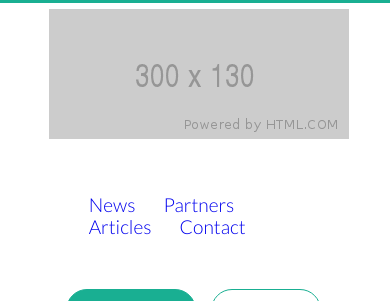
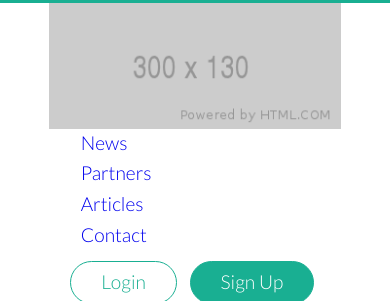
Before and after one commit to AlexandruSte/CrisisContainmentService, a PHP site: page /views/news.html in a window 390 px wide. Shown: the top 301 px of the page. Run offline with PHP 8.4, Linux system fonts and the light colour scheme.

Commit message:
Added responsible header

```diff
--- a/style/global.css
+++ b/style/global.css
@@ -56,30 +56,28 @@ h2 {
     position: fixed;
     width: 100%;
     border-top: #19af92 3px solid;
+    z-index: 99;
 }
 
 header {
+    display:flex;
+    justify-content: left;
     width: 75%;
     margin: 0 auto;
-    padding-top: 5px;
+    padding-top: 0.5%;
 }
 
-header > a {
-    float: right;
-    margin-top: 50px;
-    margin-right: 20px;
+#logo {
+    width:100%;
 }
 
-#logo-link {
-    float: left;
-    margin-top: 4px;
+header > .user-info {
+    margin:auto;
 }
 
-header > img {
-    width: 250px;
-    height: 120px;
-    display: inline;
-    float: left;
+header > .user-info > a {
+    margin-top: 0.5em;
+    margin-left: 0.5em;
 }
 
 /********************************************
@@ -87,9 +85,8 @@ header > img {
 ********************************************/
 
 nav {
-    margin-top: 56px;
-    margin-left: 40px;
-    float: left;
+    margin: auto;
+    margin-left: 2em;
 }
 
 nav > a {
@@ -118,7 +115,7 @@ nav a:active {
 
 .btn:link,
 .btn:visited {
-    font-size: 130%;
+    font-size: 120%;
     display: inline-block;
     padding: 10px 30px;
     font-weight: 300;
@@ -306,7 +303,7 @@ body::after {
 footer {
     width: 100%;
     position: absolute;
-    bottom: 0px;
+    bottom: 0;
     background-color: #333;
     font-size: 90%;
     color: white;
--- /dev/null
+++ b/style/global_1300.css
@@ -0,0 +1,8 @@
+@media (max-width: 1300px) {
+
+    nav > a:link {
+        display:block;
+        padding: 0px 0px 4px 0px;
+        margin-top: 4px;
+    }
+}
--- /dev/null
+++ b/style/global_930.css
@@ -0,0 +1,8 @@
+@media (max-width: 930px) {
+
+    header {
+        display:grid;
+        grid-template-columns: auto;
+        justify-content: center;
+    }
+}
--- a/views/news.html
+++ b/views/news.html
@@ -5,6 +5,8 @@
     <meta charset="UTF-8">
     <title>News | Crisis Center</title>
     <link rel="stylesheet" href="../style/global.css">
+    <link rel="stylesheet" href="../style/global_930.css">
+    <link rel="stylesheet" href="../style/global_1300.css">
     <link href='http://fonts.googleapis.com/css?family=Lato:100,300,400,300italic' rel='stylesheet' type='text/css'>
 </head>
 
@@ -22,11 +24,12 @@
             <a href="../views/contact.html">Contact</a>
         </nav>
 
-        <a class="btn btn-ghost" href="#">Login</a>
-        <a class="btn btn-full" href="#">Sign Up</a>
+        <div class="user-info">
+            <a class="btn btn-ghost" href="#">Login</a>
+            <a class="btn btn-full" href="#">Sign Up</a>
+        </div>
     </header>
 
-    <br><br><br><br><br><br>
     <main>
         <div id="map">
             <iframe width="400" height="400" src="http://google.org/crisismap/weather_and_events?hl=en&llbox=58.22%2C20.1%2C-50.14%2C-143.89&t=TERRAIN&layers=30%2C1%2C31%2C32%2C1340721332252%3A49%2C20%2C12%2Clayer9%2C2&embedded=true" style="border: 1px solid #ccc"></iframe>
```
Also changed, not shown: views/add_alert.html (+6 -3 lines), views/articles.html (+6 -3 lines), views/contact.html (+6 -3 lines), views/dashboard.html (+6 -2 lines), views/find_person.html (+7 -3 lines), views/index.html (+7 -4 lines), views/partners.html (+6 -3 lines), views/sign_up.html (+6 -3 lines), style/news.css (added).
